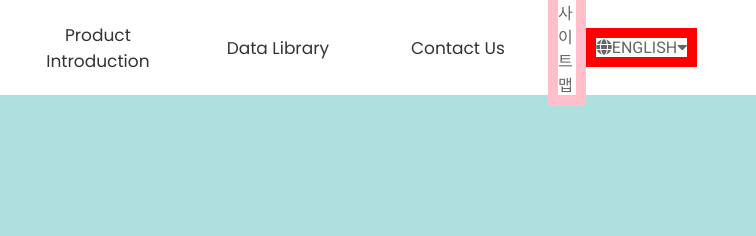
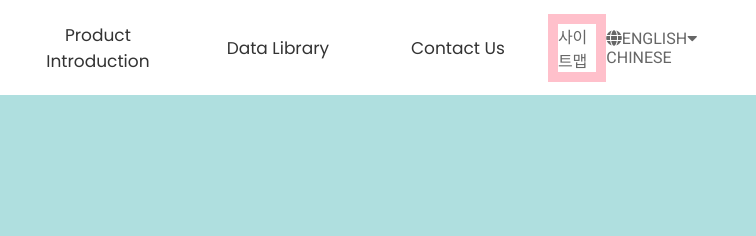
Before and after one commit to leeseran/pf, a plain HTML site: page part/erom/index.html in a window 1280 px wide. Shown: the full height of the page, 524-1280 px from the left. Drawn offline with nearby package versions, Linux system fonts and the light colour scheme.

Commit message:
2020 07 28-2

```diff
--- a/part/erom/index.html
+++ b/part/erom/index.html
@@ -81,15 +81,17 @@
                 </nav>
 
                 <div class="util-box flex flex-ai-c">
-                    <div class="site-map border-pink">사이트맵</div>
-                    <div class="lang border-red">
+                    <div class="site-map border-pink">
+                        <a href="#">사이트맵</a>
+                    </div>
+
+                    <div class="lang">
                         <ul class="flex">
-                            <li><a href="#" class="globe">
-                                    <i class="fas fa-globe"></i>
-                                </a></li>
+                            <li><a href="#" class="globe"><i class="fas fa-globe"></i></a></li>
                             <li><a href="#" class="eng">ENGLISH</a></li>
                             <li><a href="#" class="arrow"><i class="fas fa-caret-down"></i></a></li>
                         </ul>
+                        <a href="#">CHINESE</a>
                     </div>
                 </div>
 
```
